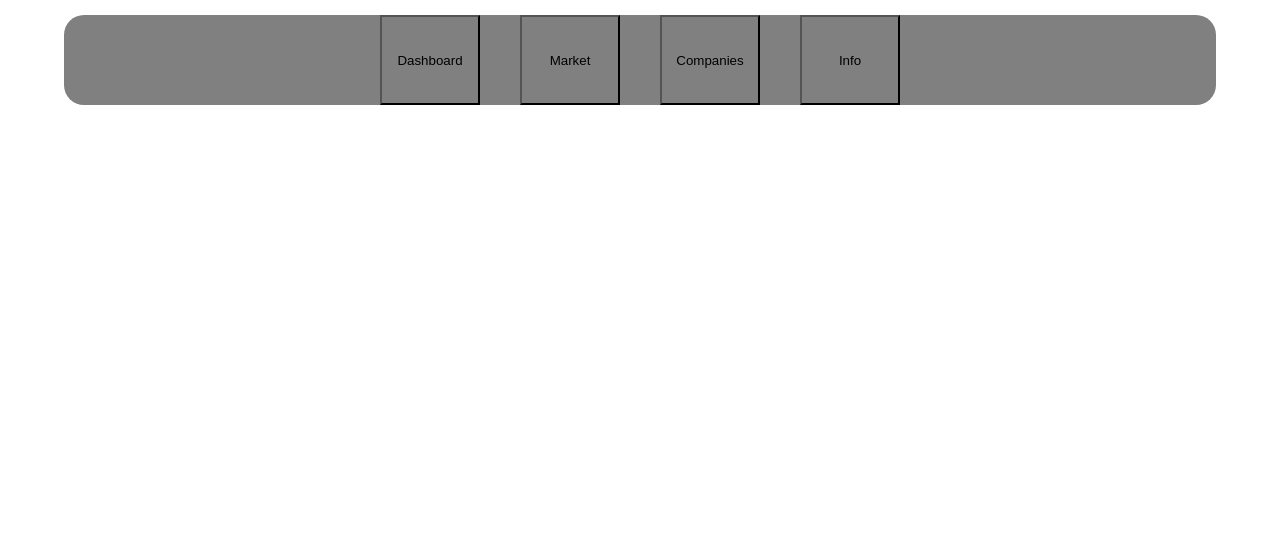
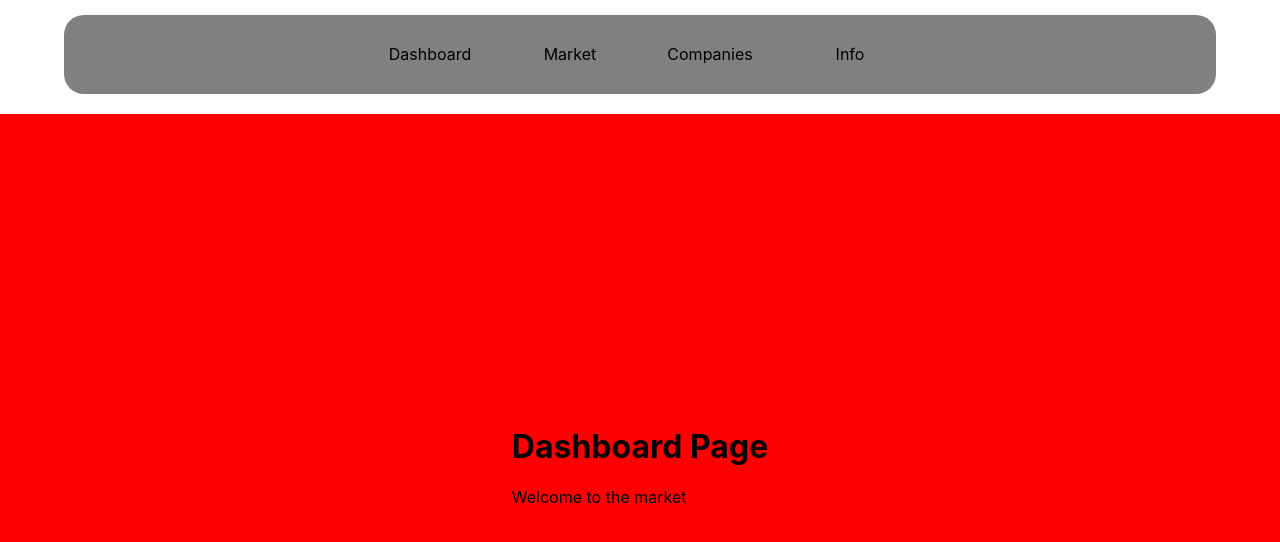
Before and after one commit to vepaan/market, a React (Create React App) app in the folder frontend/: page /market in a window 1280 px wide. Shown: the top 542 px of the page. Built offline with nearby package versions, Linux system fonts and the light colour scheme.

Commit message:
router update

```diff
--- a/frontend/package.json
+++ b/frontend/package.json
@@ -6,6 +6,7 @@
     "cra-template": "1.2.0",
     "react": "^19.0.0",
     "react-dom": "^19.0.0",
+    "react-router-dom": "^7.1.1",
     "react-scripts": "5.0.1",
     "web-vitals": "^4.2.4"
   },
--- a/frontend/src/App.css
+++ b/frontend/src/App.css
@@ -1,24 +1,45 @@
-.App{
+.App {
   display: flex;
-  justify-content: center;
+  flex-direction: column; /* Stack children vertically */
+  justify-content: flex-start; /* Align children at the top */
+  align-items: center; /* Center the content horizontally */
   width: 100vw;
   height: 100vh;
+  padding-top: 15px; /* Optional: add some space between the top and navbar */
 }
 
-.navbar{
+.navbar {
   background-color: gray;
   height: 90px;
   width: 90%;
   display: flex;
-  position: absolute;
   justify-content: center;
-  top: 15px;
   border-radius: 20px;
+  margin-bottom: 20px; /* Adds space between the navbar and the content */
 }
 
-.navbar-button{
+.navbar-button {
+  display: flex;
   width: 100px;
   background-color: gray;
   margin-left: 20px;
   margin-right: 20px;
+  text-decoration: none;
+  color: black;
+  align-items: center;
+  justify-content: center;
 }
+
+.navbar-button:hover {
+  background-color: lightgray;
+}
+
+.content {
+  width: 100%;
+  background-color: red;
+  flex-grow: 1; /* Make the content area flexible to fill the remaining space */
+  display: flex;
+  justify-content: center; /* Center the content horizontally */
+  align-items: center; /* Center content vertically */
+  height: 100%; /* Make content area take up the full height available */
+}
--- a/frontend/src/App.js
+++ b/frontend/src/App.js
@@ -1,15 +1,35 @@
 import './App.css';
+import { BrowserRouter as Router, Route, Routes, Link } from 'react-router-dom';
+import Dashboard from './pages/dashboard';
+import Market from './pages/market';
+import Companies from './pages/companies';
+import Info from './pages/info';
 
 function App() {
   return (
-    <div className="App">
-      <div className='navbar'>
-        <button className='navbar-button'>Dashboard</button>
-        <button className='navbar-button'>Market</button>
-        <button className='navbar-button'>Companies</button>
-        <button className='navbar-button'>Info</button>
+    <Router>
+      <div className="App">
+        {/* Navbar */}
+        <div className='navbar'>
+          <Link to="/dashboard" className='navbar-button'>Dashboard</Link>
+          <Link to="/market" className='navbar-button'>Market</Link>
+          <Link to="/companies" className='navbar-button'>Companies</Link>
+          <Link to="/info" className='navbar-button'>Info</Link>
+        </div>
+
+        {/* Content Section */}
+        <div className='content'>
+          <Routes>
+            <Route path="/dashboard" element={<Dashboard />} />
+            <Route path="/market" element={<Market />} />
+            <Route path="/companies" element={<Companies />} />
+            <Route path="/info" element={<Info />} />
+            {/* Default Route */}
+            <Route path="/" element={<Dashboard />} />
+          </Routes>
+        </div>
       </div>
-    </div>
+    </Router>
   );
 }
 
--- /dev/null
+++ b/frontend/src/pages/companies.js
@@ -0,0 +1,12 @@
+import React from 'react';
+
+function Dashboard() {
+  return (
+    <div>
+      <h1>Dashboard Page</h1>
+      <p>Welcome to the companies</p>
+    </div>
+  );
+}
+
+export default Dashboard;
--- /dev/null
+++ b/frontend/src/pages/dashboard.js
@@ -0,0 +1,12 @@
+import React from 'react';
+
+function Dashboard() {
+  return (
+    <div>
+      <h1>Dashboard Page</h1>
+      <p>Welcome to the Dashboard!</p>
+    </div>
+  );
+}
+
+export default Dashboard;
--- /dev/null
+++ b/frontend/src/pages/info.js
@@ -0,0 +1,12 @@
+import React from 'react';
+
+function Dashboard() {
+  return (
+    <div>
+      <h1>Dashboard Page</h1>
+      <p>Welcome to the Info!</p>
+    </div>
+  );
+}
+
+export default Dashboard;
--- /dev/null
+++ b/frontend/src/pages/market.js
@@ -0,0 +1,12 @@
+import React from 'react';
+
+function Dashboard() {
+  return (
+    <div>
+      <h1>Dashboard Page</h1>
+      <p>Welcome to the market</p>
+    </div>
+  );
+}
+
+export default Dashboard;
```
Also changed, not shown: 1 other file (tests, documents, lock files or other folders).
